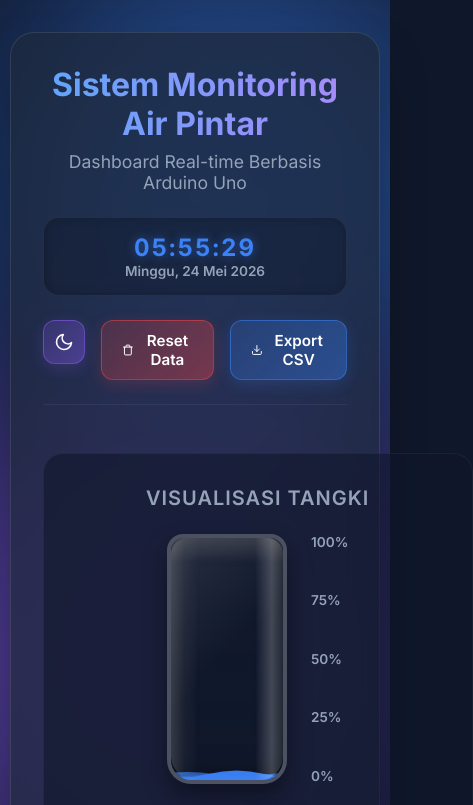
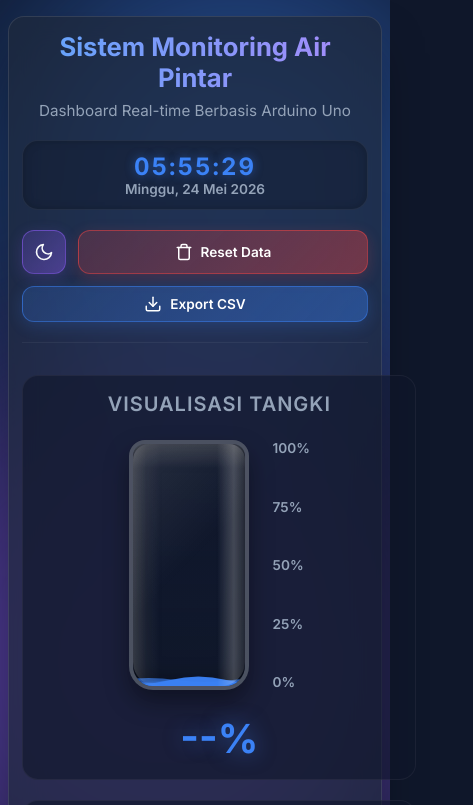
Before and after one commit to risdiansyah29/monitor_air, a plain HTML site: page frontend/index.html in a window 390 px wide. Shown: the top 805 px of the page, 473 px wide, since content can reach past the window. Drawn offline with nearby package versions, Linux system fonts and the light colour scheme; no server answers.

Commit message:
Refactor mobile UI responsiveness and fix HTML closing tags

```diff
--- a/frontend/style.css
+++ b/frontend/style.css
@@ -559,22 +559,116 @@ footer {
 
 /* Responsive */
 @media (max-width: 768px) {
+    .container {
+        width: 96%;
+        margin: 1rem auto;
+        padding: 1.25rem;
+        border-radius: 16px;
+    }
+
+    .card {
+        padding: 1.25rem;
+    }
+
     .app-header {
         flex-direction: column;
-        gap: 1.5rem;
+        gap: 1.25rem;
         text-align: center;
+        margin-bottom: 2rem;
+        padding-bottom: 1.25rem;
     }
+
+    .header-titles h1 {
+        font-size: 1.85rem;
+    }
+
+    .header-titles p {
+        font-size: 0.95rem;
+    }
+
     .header-clock {
         width: 100%;
-        padding: 1rem;
+        padding: 0.75rem;
     }
+
+    .header-actions {
+        width: 100%;
+        justify-content: center;
+        flex-wrap: wrap;
+        gap: 0.75rem;
+    }
+
+    .action-btn {
+        flex: 1 1 140px;
+        justify-content: center;
+        white-space: nowrap;
+        font-size: 0.85rem;
+        padding: 8px 16px;
+    }
+
+    .theme-btn.icon-only-btn {
+        flex: 0 0 44px;
+    }
+
     .dashboard-grid {
         grid-template-columns: 1fr;
+        gap: 1.25rem;
     }
-    .header-titles h1 {
-        font-size: 2rem;
+
+    .status-grid {
+        grid-template-columns: 1fr;
+        gap: 1rem;
+    }
+
+    .led-indicators {
+        gap: 0.5rem;
+        justify-content: space-around;
+        width: 100%;
+    }
+
+    .chart-container {
+        height: 250px;
+    }
+
+    .history-table th,
+    .history-table td {
+        padding: 8px 10px;
+        font-size: 0.85rem;
     }
 }
+
+@media (max-width: 480px) {
+    .container {
+        padding: 0.85rem;
+    }
+
+    .card {
+        padding: 1rem;
+        border-radius: 16px;
+    }
+
+    .header-titles h1 {
+        font-size: 1.6rem;
+    }
+
+    .percentage-display {
+        font-size: 2.5rem;
+    }
+
+    .led-indicators {
+        display: grid;
+        grid-template-columns: 1fr 1fr;
+        gap: 1rem;
+        justify-items: center;
+    }
+
+    .led {
+        flex-direction: row;
+        gap: 0.75rem;
+        align-items: center;
+    }
+}
+
 
 .mute-btn {
     margin-top: 15px;
```
Also changed, not shown: frontend/index.html (+1 -0 lines).
